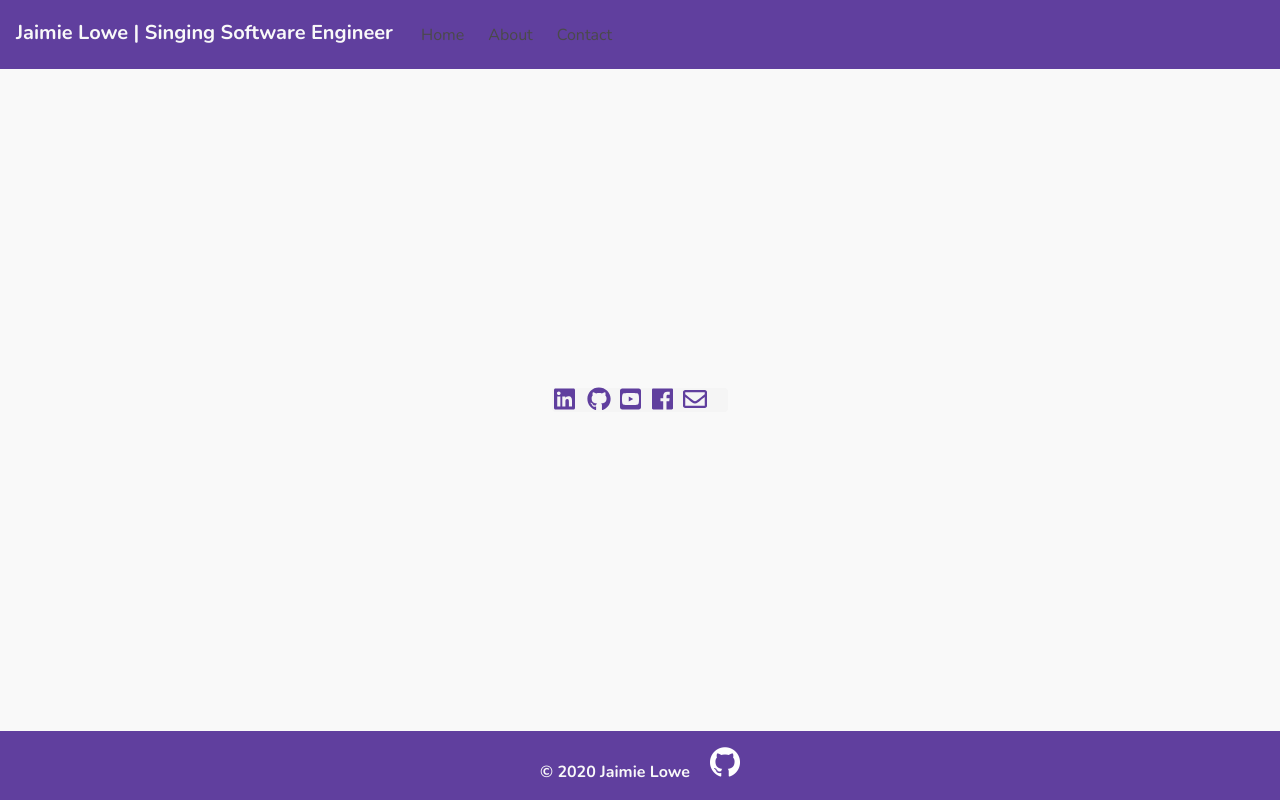
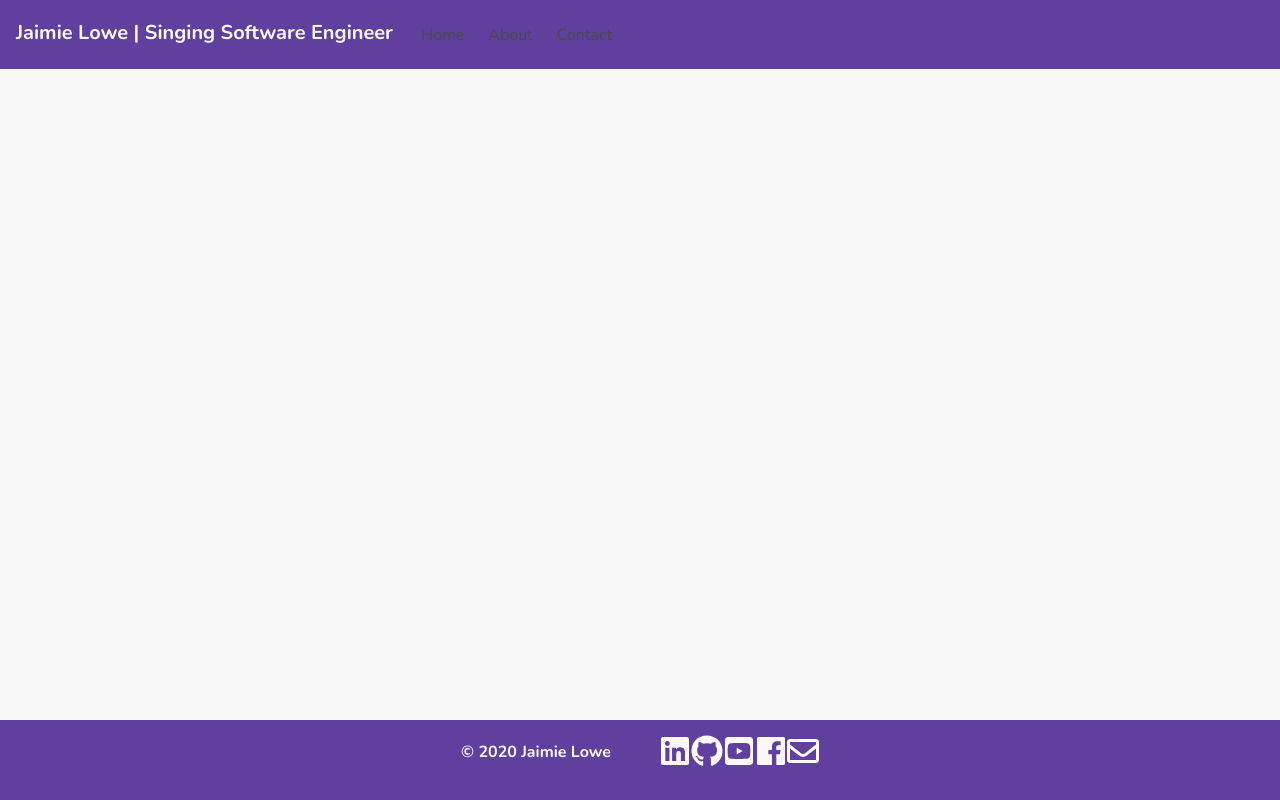
Before and after one commit to jnlsings/jnlsings.github.io, a website: page contact.html in a window 1280 px wide. Drawn offline with nearby package versions, Linux system fonts and the light colour scheme.

Commit message:
Footer icons styling test

```diff
--- a/contact.html
+++ b/contact.html
@@ -39,9 +39,9 @@
     </div>
   </div>
   </div>
-  <main class="site-content has-background-white contact-container">
-    <div class="tag contact-div">
-      <p class="icon is-medium has-text-primary">
+  <main class="site-content has-background-white">
+    <!-- <div class="tag contact-div"> -->
+      <!-- <p class="icon is-medium has-text-primary">
         <a href="https://www.linkedin.com/in/jaimielowe/" target="_blank" class="has-text-primary"><i class="fab fa-2x fa-linkedin" ></i></a></p></br>
       <p class="icon is-medium has-text-primary">
         <a href="https://www.github.com/jnlsings" target="_blank" class="has-text-primary"><i class="fab fa-2x fa-github"></i></a></p></br>
@@ -51,18 +51,26 @@
           <a href="https://www.facebook.com/JaimieLoweSoprano/" target="_blank"
             class="has-text-primary"><i class="fab fa-2x fa-facebook"></i></a></p></br>
       <p class="icon is-medium">
-        <a href="mailto:Jaimie@JaimieLowe.com" class="has-text-primary"><i class="far fa-2x fa-envelope"></i></a></p></br>
+        <a href="mailto:Jaimie@JaimieLowe.com" class="has-text-primary"><i class="far fa-2x fa-envelope"></i></a></p></br> -->
     </div>
   </main>
   <footer class="footer has-background-primary">
-    <div class="content has-text-centered">
-      <p>
-        <strong class="copyright has-text-white">© 2020 Jaimie Lowe</strong>
-        <a href="http://www.github.com/jnlsings" target="_blank">
-          <img src="images/GitHub-Mark/PNG/GitHub-Mark-Light-120px-plus.png" alt="Git-Hub Mark" style="max-width: 30px"
-            class="github-mark" />
-        </a>
-      </p>
+    <div class="content contact-container">
+        <p><strong class="copyright has-text-white">© 2020 Jaimie Lowe</strong></p>
+      <p class="icon is-medium has-text-white">
+        <a href="https://www.linkedin.com/in/jaimielowe/" target="_blank" class="has-text-white"><i
+            class="fab fa-2x fa-linkedin"></i></a></p></br>
+      <p class="icon icons-container is-medium has-text-white">
+        <a href="https://www.github.com/jnlsings" target="_blank" class="has-text-white"><i
+            class="fab fa-2x fa-github"></i></a></p></br>
+      <p class="icon is-medium has-text-white">
+        <a href="https://www.youtube.com/channel/UCMt8QAPli2R324M0tmFFDlw?view_as=subscriber" target="_blank"
+          class="has-text-white"><i class="fab fa-2x fa-youtube-square"></i></a></p></br>
+      <p class="icon is-medium has-text-white">
+        <a href="https://www.facebook.com/JaimieLoweSoprano/" target="_blank" class="has-text-white"><i
+            class="fab fa-2x fa-facebook"></i></a></p></br>
+      <p class="icon is-medium">
+        <a href="mailto:Jaimie@JaimieLowe.com" class="has-text-white"><i class="far fa-2x fa-envelope"></i></a></p></br>
     </div>
   </footer>
   </div>
--- a/css/style.css
+++ b/css/style.css
@@ -22,7 +22,7 @@
 	margin: 50px 0px 0px 0px;
 }
 .copyright {
-	padding: 0rem 1rem 0rem 0rem;
+	padding: 0rem 3rem 0rem 0rem;
 }
 
 .button {
@@ -30,7 +30,7 @@
 }
 
 .icon {
-	padding: 0rem 1rem 0rem 0rem;
+	/* padding: 0rem 0rem 0rem 2rem; */
 }
 
 .contact-container {
@@ -38,6 +38,9 @@
 	flex-direction: row;
 	justify-content: center;
 	align-items: center;
+}
+
+.icons-container {
 }
 
 .skills {
```
